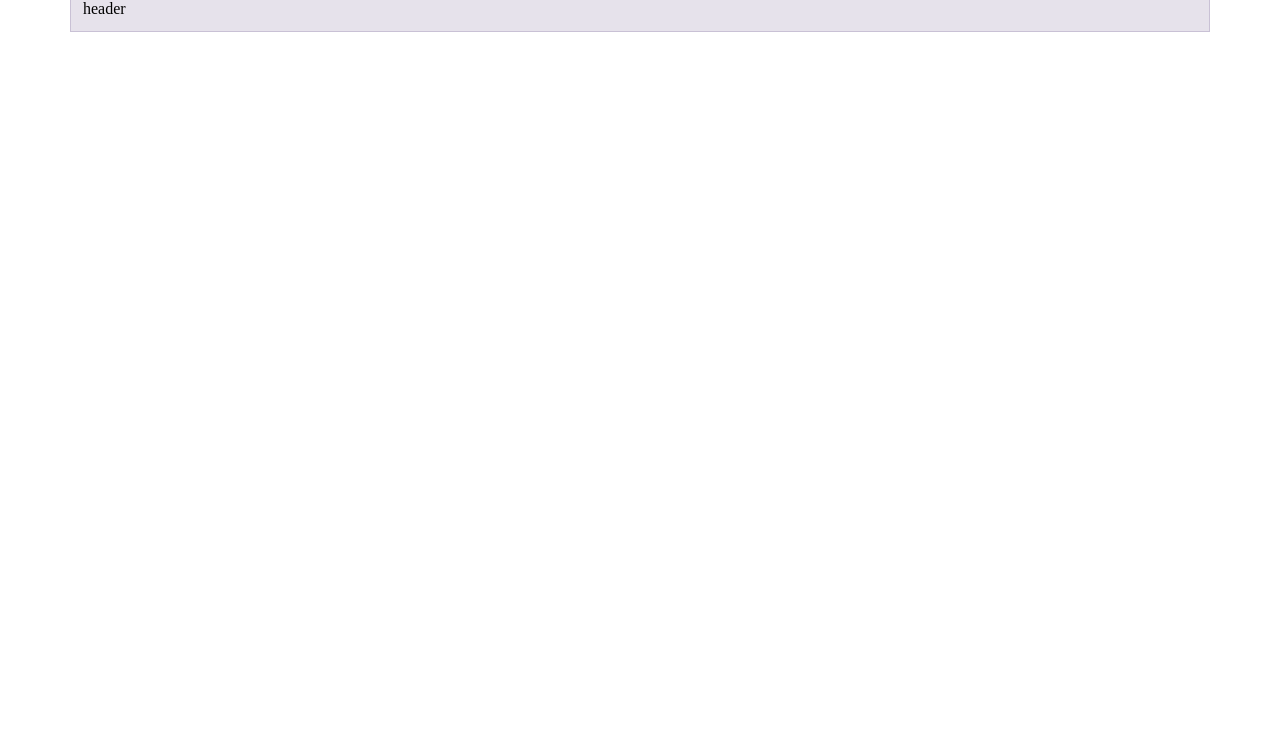
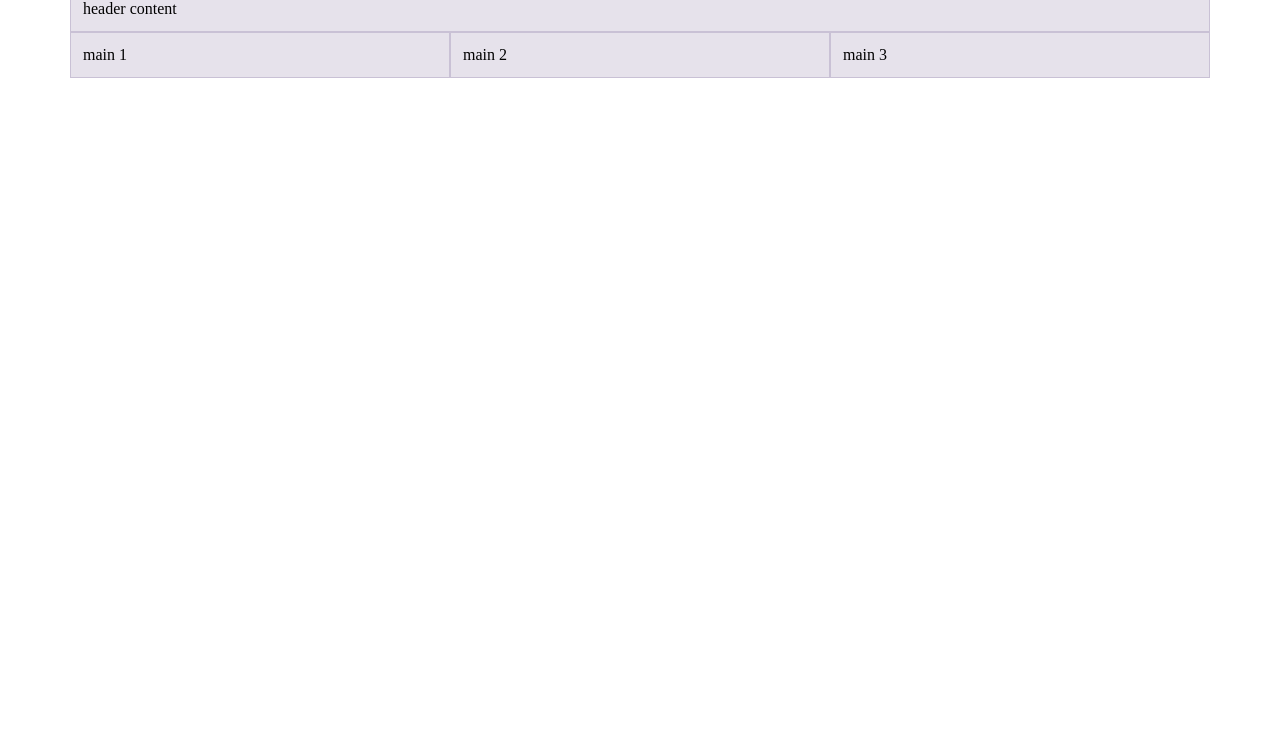
Before and after one commit to EnoDucotterd/angolino, a website built with Parcel: page src/index.html in a window 1280 px wide. Shown: the part 54-800 px from the top of the page. Built offline with nearby package versions, Linux system fonts and the light colour scheme.

Commit message:
création des colonnes du main

```diff
--- a/src/index.html
+++ b/src/index.html
@@ -11,11 +11,19 @@
     <header>
       <div class="container">
         <div class="row">
-          <div class="col">header</div>
+          <div class="col">header content</div>
         </div>
       </div>
     </header>
-    <main></main>
+    <main>
+      <div class="container">
+        <div class="row">
+          <div class="col">main 1</div>
+          <div class="col">main 2</div>
+          <div class="col">main 3</div>
+        </div>
+      </div>
+    </main>
     <footer></footer>
 
     <script src="js/main.js" type="module"></script>
```
